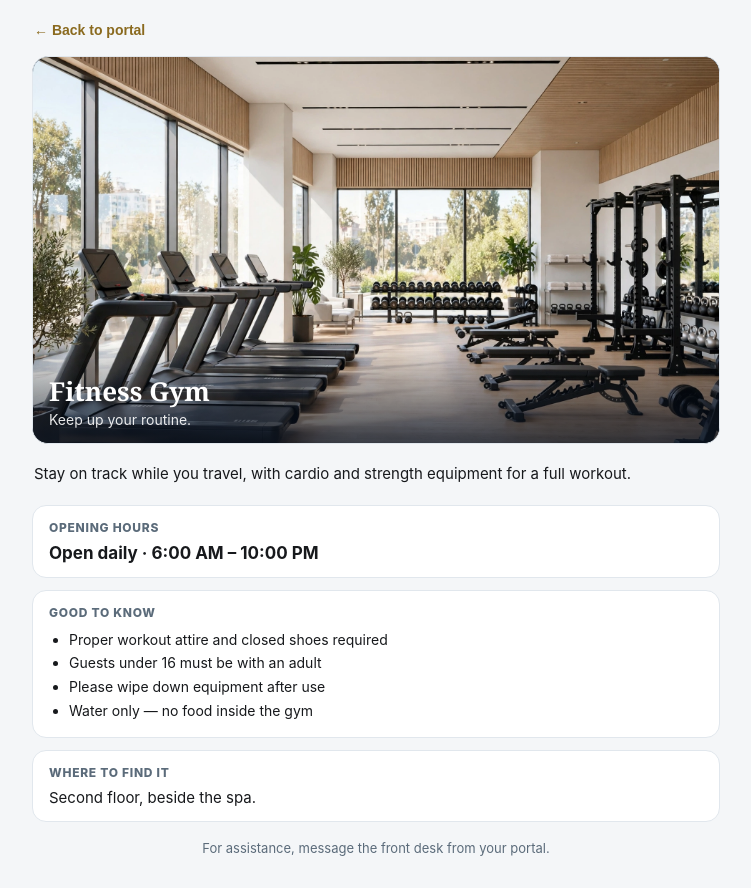
After one commit to esphyrho27/Hotel-Billing-System, a PHP site: page /broadcast/public/amenities/gym.html in a window 1280 px wide. The commit adds this page. Shown: the whole page, without its empty margins (264-1015 px from the left). Run offline with PHP 8.4, Linux system fonts and the light colour scheme.

Commit message:
Portal: static amenity pages for pool, gym, spa

```diff
--- /dev/null
+++ b/public/amenities/amenities.css
@@ -0,0 +1,24 @@
+/* Static amenity pages for the guest portal. No database, no login. */
+* { box-sizing: border-box; }
+body { margin: 0; font-family: -apple-system, BlinkMacSystemFont, "Segoe UI", Roboto, Arial, sans-serif; background: #f4f6f8; color: #17191c; }
+.amenity-page { max-width: 720px; margin: 0 auto; padding: 16px 16px 32px; }
+.amenity-back { background: none; border: 0; padding: 6px 2px; margin: 0 0 12px; color: #8a6a1f; font-size: 14px; font-weight: 700; cursor: pointer; }
+.amenity-back:hover { text-decoration: underline; }
+.amenity-hero { position: relative; margin: 0; border-radius: 16px; overflow: hidden; border: 1px solid #e1e7ed; background: #0f2438; }
+.amenity-hero img { display: block; width: 100%; aspect-ratio: 16/9; object-fit: cover; }
+.amenity-hero figcaption { position: absolute; left: 0; right: 0; bottom: 0; padding: 30px 16px 14px; background: linear-gradient(transparent, rgba(10, 20, 35, .75)); color: #fff; }
+.amenity-hero figcaption strong { display: block; font: 600 26px Georgia, "Times New Roman", serif; }
+.amenity-hero figcaption span { font-size: 14px; opacity: .9; }
+.amenity-about { font-size: 15px; line-height: 1.65; margin: 18px 2px; }
+.amenity-card { border: 1px solid #e1e7ed; border-radius: 14px; background: #fff; padding: 14px 16px; margin-bottom: 12px; }
+.amenity-card h2 { margin: 0 0 8px; font-size: 12px; font-weight: 800; letter-spacing: .06em; text-transform: uppercase; color: #5b6b7a; }
+.amenity-hours { font-size: 17px; font-weight: 700; margin: 0; }
+.amenity-note { font-size: 13px; color: #5b6b7a; margin: 4px 0 0; }
+.amenity-rules { font-size: 14px; line-height: 1.7; margin: 0; padding-left: 20px; }
+.amenity-location { font-size: 15px; margin: 0; }
+.amenity-footer { font-size: 13px; color: #5b6b7a; text-align: center; margin: 18px 0 0; }
+@media (max-width: 520px) {
+  .amenity-page { padding: 12px 12px 28px; }
+  .amenity-hero img { aspect-ratio: 4/3; }
+  .amenity-hero figcaption strong { font-size: 22px; }
+}
--- /dev/null
+++ b/public/amenities/gym.html
@@ -0,0 +1,43 @@
+<!DOCTYPE html>
+<html lang="en">
+<head>
+<meta charset="utf-8">
+<meta name="viewport" content="width=device-width, initial-scale=1">
+<title>Fitness Gym · Shesh Dev Hotel</title>
+<link rel="stylesheet" href="/amenities/amenities.css">
+</head>
+<body>
+<main class="amenity-page">
+  <button type="button" class="amenity-back" id="amenity-back">&larr; Back to portal</button>
+  <figure class="amenity-hero">
+    <img src="/assets/amenities/gym.webp" alt="Fitness gym">
+    <figcaption><strong>Fitness Gym</strong><span>Keep up your routine.</span></figcaption>
+  </figure>
+  <p class="amenity-about">Stay on track while you travel, with cardio and strength equipment for a full workout.</p>
+  <section class="amenity-card">
+    <h2>Opening Hours</h2>
+    <p class="amenity-hours">Open daily &middot; 6:00 AM &ndash; 10:00 PM</p>
+  </section>
+  <section class="amenity-card">
+    <h2>Good to Know</h2>
+    <ul class="amenity-rules">
+      <li>Proper workout attire and closed shoes required</li>
+      <li>Guests under 16 must be with an adult</li>
+      <li>Please wipe down equipment after use</li>
+      <li>Water only &mdash; no food inside the gym</li>
+    </ul>
+  </section>
+  <section class="amenity-card">
+    <h2>Where to Find It</h2>
+    <p class="amenity-location">Second floor, beside the spa.</p>
+  </section>
+  <p class="amenity-footer">For assistance, message the front desk from your portal.</p>
+</main>
+<script>
+document.getElementById("amenity-back").addEventListener("click", function () {
+  if (window.history.length > 1) { window.history.back(); }
+  else { window.location.href = "/"; }
+});
+</script>
+</body>
+</html>
```
Also changed, not shown: api-hotel/portal.php (+8 -6 lines), public/amenities/pool.html (added, +44 -0 lines), public/amenities/spa.html (added, +43 -0 lines).
